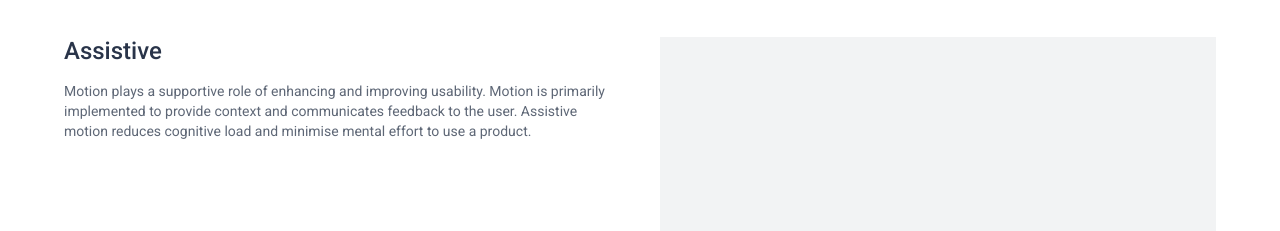
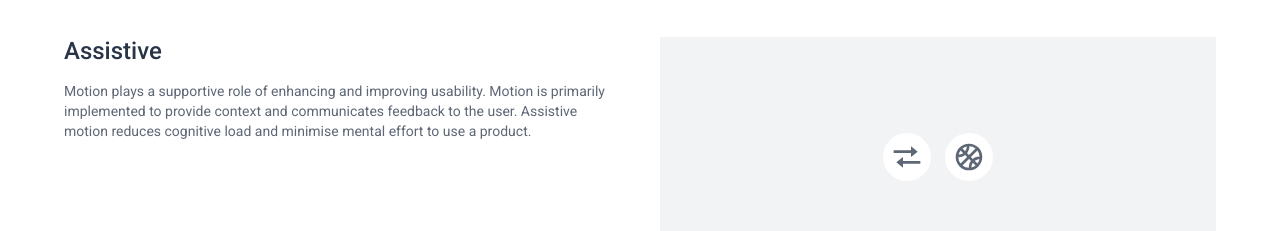
Before and after one commit to deadfiesta/design, a Next.js app: page /motion in a window 1280 px wide. Shown: the part 1000-1231 px from the top of the page. Built offline with nearby package versions, Linux system fonts and the light colour scheme.

Commit message:
updated 15

```diff
--- a/components/motion/components/MenuOpenSampleCrazy.js
+++ b/components/motion/components/MenuOpenSampleCrazy.js
@@ -179,7 +179,74 @@ const MenuOpen = ({ changeBall, changeEmoji }) => {
 
   return (
     <div className={`${Examples.example} ${Examples.menu}`}>
-
+      <ul className={Examples.menuContainer}>
+        <animated.li style={hoverAnim} className={`${Examples.menuItem} ${Examples.menuOne}`}>
+          <animated.div style={{
+            ...happyAnim,
+            transform: (props[0].to(a => `scale(${a})`)),
+          }} className={Examples.innerMenuItem} onClick={handleEmojiClick} >
+            {EMOJIS[emojiDefault]}
+          </animated.div>
+          {emojiTransitions(({ scale }, emoji, key, i) => emoji && (
+            <animated.ul key={`${key}${i}`} className={Examples.subMenuContainer} style={{
+              transform: (scale).to(s => `scale(${s})`)
+            }}>
+              {emojiTrail.map(({ t, opacity }, i, key) => (
+                <li key={`${key}`} className={Examples.subMenuItem} slot={i + 1} emoji={i + 1} onClick={(e) => emojiClick(e.currentTarget)} >
+                  <animated.div style={{
+                    opacity: opacity,
+                    transform: (t).to((y, r) => `rotate(${r * .135 * (emojis.slice(1).length - i)}deg) translateY(${y}px)`),
+                  }}>
+                    <animated.div className={Examples.gridCenter} style={{
+                      transform: (props[i + 1]).to(n => `scale(${n})`),
+                      opacity: (props[i + 1]).to(n => n)
+                    }}>
+                      <animated.div className={Examples.menuSvg} style={{
+                        transform: (t).to((y, r) => `rotate(-${r * .135 * (emojis.slice(1).length - i)}deg)`)
+                      }}>
+                        {emojis.slice(1)[i]}
+                      </animated.div>
+                    </animated.div>
+                  </animated.div>
+                </li>
+              ))}
+            </animated.ul>
+          ))}
+        </animated.li>
+        <li className={`${Examples.menuItem} ${Examples.menuTwo}`}>
+          <animated.div className={Examples.innerMenuItem} onClick={handleBallClick} style={{
+            ...basketAnim,
+            transform: (props[5].to(a => `scale(${a})`)),
+          }} >
+            {BALLS[ballDefault]}
+          </animated.div>
+          {ballTransitions(({ scale }, ball, key, i) => ball && (
+            <animated.ul key={`${key}${i}`} className={Examples.subMenuContainer} style={{
+              transform: (scale).to(s => `scale(${s})`)
+            }}>
+              {ballTrail.map(({ transform, opacity }, i, key) => (
+                <li key={`${key}${i}`} className={Examples.subMenuItem} slot={i + 1} ball={i + 1} onClick={(e) => ballClick(e.currentTarget)} >
+                  <animated.div style={{
+                    opacity: opacity,
+                    transform: (transform).to((y, r) => `rotate(${r * .125 * i + 202.5}deg) translateY(${y}px)`)
+                  }}>
+                    <animated.div className={Examples.gridCenter} style={{
+                      transform: (props[i + 1]).to(n => `scale(${n})`),
+                      opacity: (props[i + 1]).to(n => n)
+                    }}>
+                      <animated.div className={Examples.menuSvg} style={{
+                        transform: (transform).to((y, r) => `rotate(${(r * .125 * i + 202.5) * -1}deg)`)
+                      }}>
+                        {balls.slice(1)[i]}
+                      </animated.div>
+                    </animated.div>
+                  </animated.div>
+                </li>
+              ))}
+            </animated.ul>
+          ))}
+        </li>
+      </ul>
     </div>
   )
 }
```
